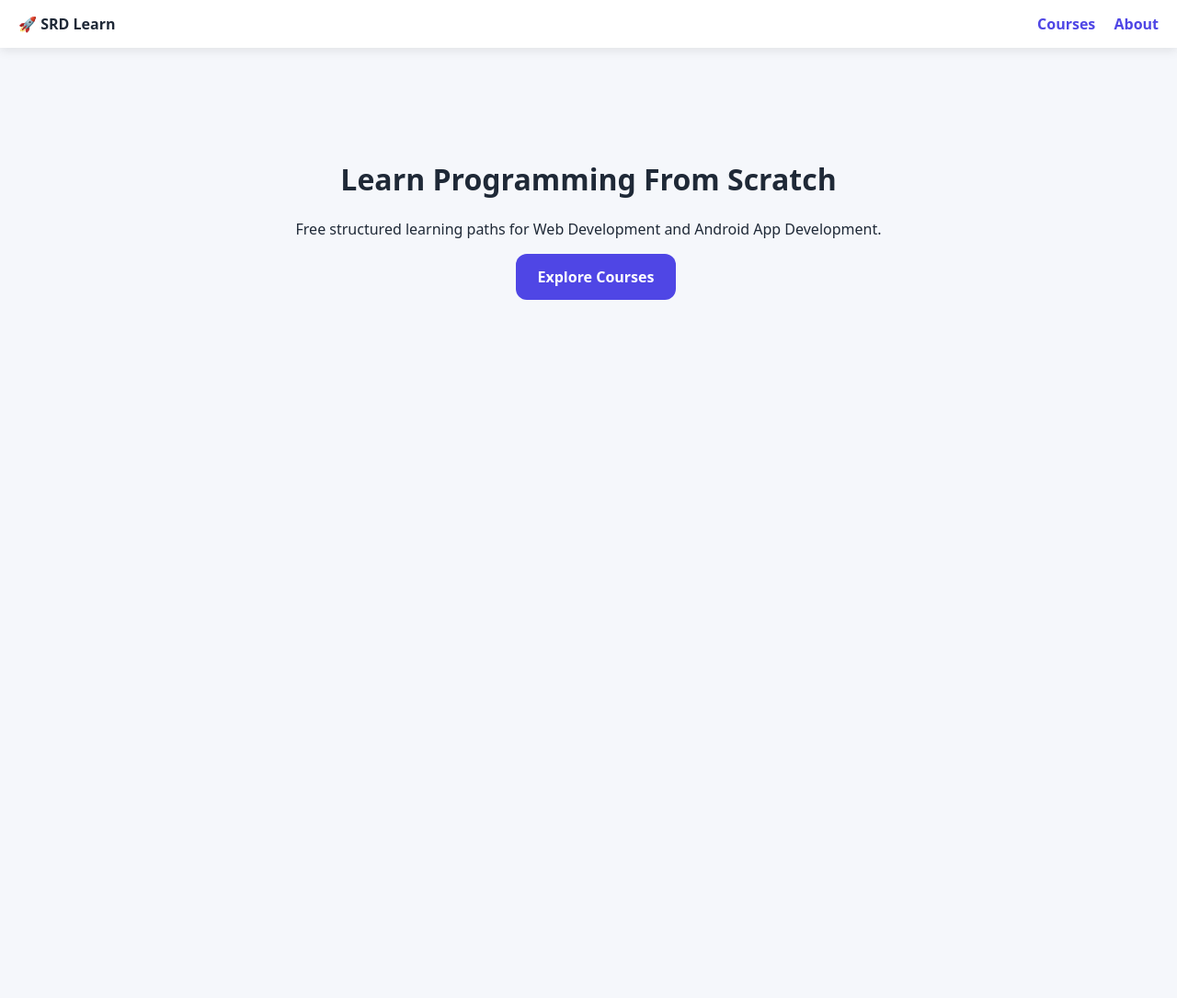
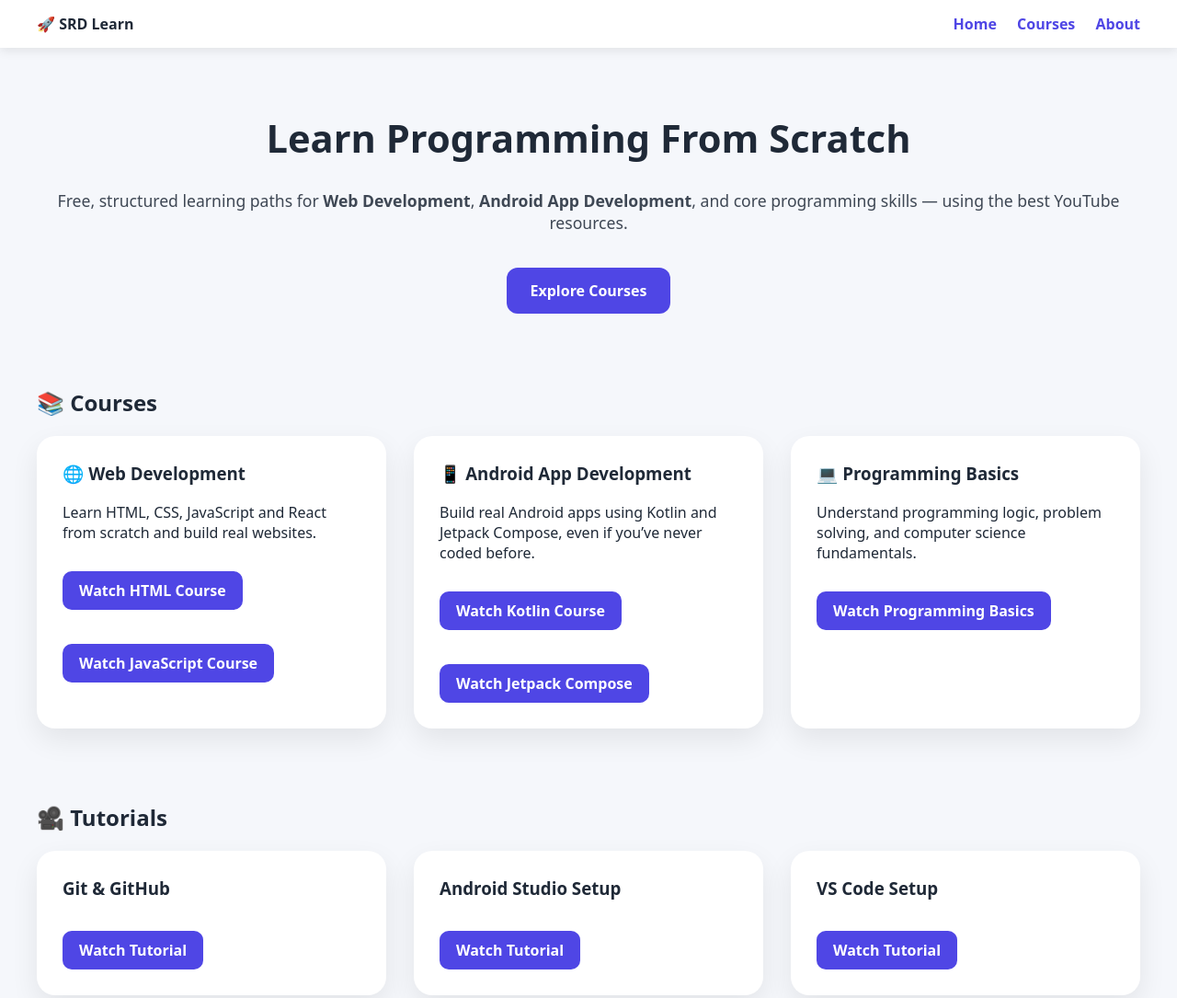
Before and after one commit to SahilSRD/dev-roadmap-pwa, a plain HTML site: page index.html in a window 1280 px wide. Shown: the top 1085 px of the page at 92% size. Before the commit the page ends 800 px from the top, so only its background shows below. Drawn offline with Linux system fonts and the light colour scheme.

Commit message:
Revise index.html for improved layout and content
Updated the title, meta description, and styles for better presentation. Enhanced the layout and added new sections for tutorials and resources.

```diff
--- a/index.html
+++ b/index.html
@@ -1,31 +1,231 @@
-
 <!DOCTYPE html>
 <html lang="en">
 <head>
-<title>SRD Learn – Free Programming Courses</title>
+  <title>SRD Learn – Free Programming, Web & App Development</title>
   <meta charset="UTF-8">
   <meta name="viewport" content="width=device-width, initial-scale=1">
-<meta name="description" content="SRD Learn provides free programming, web development and Android app development courses from scratch.">
+  <meta name="description" content="SRD Learn offers free programming, web development and Android app development courses using the best YouTube resources.">
+
   <style>
-body{font-family:system-ui;margin:0;background:#f5f7fb;color:#1f2937}
-nav{display:flex;justify-content:space-between;align-items:center;padding:15px 20px;background:#fff;box-shadow:0 4px 10px rgba(0,0,0,.08)}
-a{margin-left:16px;color:#4f46e5;font-weight:600;text-decoration:none}
-.hero{max-width:900px;margin:80px auto;text-align:center;padding:20px}
-.btn{display:inline-block;background:#4f46e5;color:#fff;padding:14px 24px;border-radius:12px;text-decoration:none}
+    :root{
+      --primary:#4f46e5;
+      --bg:#f5f7fb;
+      --card:#ffffff;
+      --text:#1f2937;
+    }
+    body{
+      margin:0;
+      font-family:system-ui,Segoe UI,Roboto;
+      background:var(--bg);
+      color:var(--text);
+    }
+    header{
+      background:#fff;
+      box-shadow:0 4px 10px rgba(0,0,0,.08);
+    }
+    nav{
+      max-width:1200px;
+      margin:auto;
+      padding:15px 20px;
+      display:flex;
+      justify-content:space-between;
+      align-items:center;
+    }
+    nav a{
+      margin-left:18px;
+      color:var(--primary);
+      font-weight:700;
+      text-decoration:none;
+    }
+    .hero{
+      max-width:1200px;
+      margin:70px auto;
+      padding:0 20px;
+      text-align:center;
+    }
+    .hero h1{
+      font-size:2.6em;
+    }
+    .hero p{
+      font-size:1.1em;
+      opacity:.85;
+    }
+    .btn{
+      display:inline-block;
+      margin-top:20px;
+      padding:14px 26px;
+      background:var(--primary);
+      color:#fff;
+      border-radius:12px;
+      text-decoration:none;
+      font-weight:600;
+    }
+    section{
+      max-width:1200px;
+      margin:80px auto;
+      padding:0 20px;
+    }
+    .cards{
+      display:grid;
+      grid-template-columns:repeat(auto-fit,minmax(280px,1fr));
+      gap:30px;
+    }
+    .card{
+      background:var(--card);
+      padding:28px;
+      border-radius:20px;
+      box-shadow:0 12px 30px rgba(0,0,0,.08);
+    }
+    .card h3{
+      margin-top:0;
+    }
+    .watch{
+      display:inline-block;
+      margin-top:15px;
+      padding:10px 18px;
+      background:var(--primary);
+      color:#fff;
+      border-radius:10px;
+      text-decoration:none;
+      font-weight:600;
+    }
+    footer{
+      text-align:center;
+      padding:50px 20px;
+      opacity:.7;
+    }
   </style>
 </head>
+
 <body>
+
+<header>
   <nav>
     <strong>🚀 SRD Learn</strong>
     <div>
+      <a href="index.html">Home</a>
       <a href="courses.html">Courses</a>
       <a href="about.html">About</a>
     </div>
   </nav>
+</header>
+
+<!-- HERO -->
 <div class="hero">
   <h1>Learn Programming From Scratch</h1>
-<p>Free structured learning paths for Web Development and Android App Development.</p>
+  <p>
+    Free, structured learning paths for <b>Web Development</b>,
+    <b>Android App Development</b>, and core programming skills —
+    using the best YouTube resources.
+  </p>
   <a class="btn" href="courses.html">Explore Courses</a>
 </div>
+
+<!-- COURSES SECTION -->
+<section>
+  <h2>📚 Courses</h2>
+  <div class="cards">
+
+    <!-- WEB DEV -->
+    <div class="card">
+      <h3>🌐 Web Development</h3>
+      <p>
+        Learn HTML, CSS, JavaScript and React from scratch
+        and build real websites.
+      </p>
+      <a class="watch" href="https://www.youtube.com/watch?v=UB1O30fR-EE" target="_blank">
+        Watch HTML Course
+      </a><br><br>
+      <a class="watch" href="https://www.youtube.com/watch?v=PkZNo7MFNFg" target="_blank">
+        Watch JavaScript Course
+      </a>
+    </div>
+
+    <!-- ANDROID DEV -->
+    <div class="card">
+      <h3>📱 Android App Development</h3>
+      <p>
+        Build real Android apps using Kotlin and Jetpack Compose,
+        even if you’ve never coded before.
+      </p>
+      <a class="watch" href="https://www.youtube.com/watch?v=F9UC9DY-vIU" target="_blank">
+        Watch Kotlin Course
+      </a><br><br>
+      <a class="watch" href="https://www.youtube.com/watch?v=6_wK_Ud8--0" target="_blank">
+        Watch Jetpack Compose
+      </a>
+    </div>
+
+    <!-- PROGRAMMING BASICS -->
+    <div class="card">
+      <h3>💻 Programming Basics</h3>
+      <p>
+        Understand programming logic, problem solving,
+        and computer science fundamentals.
+      </p>
+      <a class="watch" href="https://www.youtube.com/watch?v=zOjov-2OZ0E" target="_blank">
+        Watch Programming Basics
+      </a>
+    </div>
+
+  </div>
+</section>
+
+<!-- TUTORIALS SECTION -->
+<section>
+  <h2>🎥 Tutorials</h2>
+  <div class="cards">
+
+    <div class="card">
+      <h3>Git & GitHub</h3>
+      <a class="watch" href="https://www.youtube.com/watch?v=RGOj5yH7evk" target="_blank">
+        Watch Tutorial
+      </a>
+    </div>
+
+    <div class="card">
+      <h3>Android Studio Setup</h3>
+      <a class="watch" href="https://www.youtube.com/watch?v=H_oGi8uuDpA" target="_blank">
+        Watch Tutorial
+      </a>
+    </div>
+
+    <div class="card">
+      <h3>VS Code Setup</h3>
+      <a class="watch" href="https://www.youtube.com/watch?v=WPqXP_kLzpo" target="_blank">
+        Watch Tutorial
+      </a>
+    </div>
+
+  </div>
+</section>
+
+<!-- ASSETS SECTION -->
+<section>
+  <h2>🧰 Assets & Resources</h2>
+  <div class="cards">
+
+    <div class="card">
+      <h3>Free Code Editors</h3>
+      <p>VS Code, Android Studio, useful extensions.</p>
+    </div>
+
+    <div class="card">
+      <h3>Cheat Sheets</h3>
+      <p>HTML, CSS, JavaScript & Git cheat sheets.</p>
+    </div>
+
+    <div class="card">
+      <h3>Project Ideas</h3>
+      <p>Beginner to advanced project ideas for practice.</p>
+    </div>
+
+  </div>
+</section>
+
+<footer>
+© 2026 SRD Learn • Learn free • Build real skills 🚀
+</footer>
+
 </body>
 </html>
```
Lines whose indentation alone changed are shown as unchanged.
